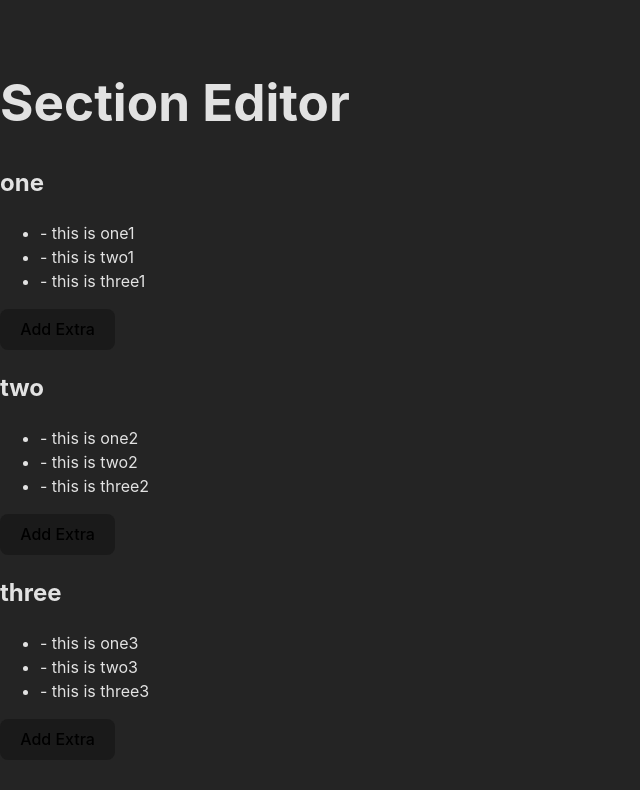
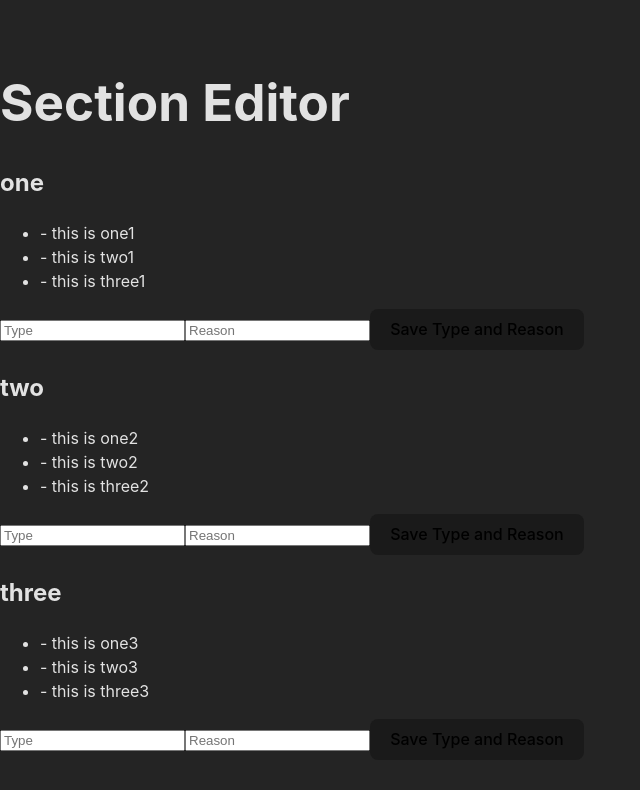
Before and after one commit to umeshvu/react-feb-2025, a React (Vite) app: page / in a window 1280 px wide. Shown: the top 790 px of the page, without its empty margins (0-640 px from the left). Built offline with nearby package versions, Linux system fonts and the light colour scheme; the HTML template or start-up script is replaced by a standard one.

Commit message:
all in one file

```diff
--- a/src/App.jsx
+++ b/src/App.jsx
@@ -1,65 +1,7 @@
 import {useState} from 'react';
-import './App.css'
+import './App.css';
 
-// eslint-disable-next-line react/prop-types
-const SectionList = ({section, items, onSave}) => {
-
-    const [showExtra, setShowExtra] = useState(false);
-    const [type, setType] = useState("");
-    const [reason, setReason] = useState("");
-
-    const handleSave = () => {
-        onSave(section, type, reason);
-        setType("");
-        setReason("");
-        setShowExtra(false);
-    };
-
-    return (
-        <div className="mb-6">
-            <h2 className="text-xl font-semibold mb-2">{section}</h2>
-            <ul className="mb-4">
-                {/* eslint-disable-next-line react/prop-types */}
-                {items.map((item, index) => (
-                    <li key={index} className="ml-4">- {item}</li>
-                ))}
-            </ul>
-            {showExtra ? (
-                <div className="space-y-2">
-                    <input
-                        type="text"
-                        placeholder="Type"
-                        value={type}
-                        onChange={(e) => setType(e.target.value)}
-                        className="border p-2 rounded"
-                    />
-                    <input
-                        type="text"
-                        placeholder="Reason"
-                        value={reason}
-                        onChange={(e) => setReason(e.target.value)}
-                        className="border p-2 rounded"
-                    />
-                    <button
-                        onClick={handleSave}
-                        className="bg-blue-500 text-white p-2 rounded"
-                    >
-                        Save Type and Reason
-                    </button>
-                </div>
-            ) : (
-                <button
-                    onClick={() => setShowExtra(true)}
-                    className="bg-green-500 text-white p-2 rounded"
-                >
-                    Add Extra
-                </button>
-            )}
-        </div>
-    );
-};
-
-const ParentComponent = () => {
+const SectionEditor = () => {
     const initialData = {
         one: ["this is one1", "this is two1", "this is three1"],
         two: ["this is one2", "this is two2", "this is three2"],
@@ -67,27 +9,78 @@ const ParentComponent = () => {
     };
 
     const [data, setData] = useState(initialData);
+    const [inputValues, setInputValues] = useState({});
 
-    const saveExtra = (section, type, reason) => {
-        setData((prevData) => ({
-            ...prevData,
-            [section]: [...prevData[section], `Type: ${type}, Reason: ${reason}`],
+    // Function to handle input changes dynamically for each section
+    const handleInputChange = (section, field, value) => {
+        setInputValues((prev) => ({
+            ...prev,
+            [section]: { ...prev[section], [field]: value },
         }));
+    };
+
+    // Save the "type" and "reason" to the specific section
+    const saveExtra = (section) => {
+        const { type = "", reason = "" } = inputValues[section] || {};
+
+        if (type && reason) {
+            setData((prevData) => ({
+                ...prevData,
+                [section]: [
+                    ...prevData[section],
+                    `Type: ${type}, Reason: ${reason}`,
+                ],
+            }));
+
+            // Clear inputs after saving
+            setInputValues((prev) => ({ ...prev, [section]: { type: "", reason: "" } }));
+        }
     };
 
     return (
         <div className="p-4">
             <h1 className="text-2xl font-bold mb-4">Section Editor</h1>
-            {Object.keys(data).map((key) => (
-                <SectionList
-                    key={key}
-                    section={key}
-                    items={data[key]}
-                    onSave={saveExtra}
-                />
+
+            {Object.keys(data).map((section) => (
+                <div key={section} className="mb-6">
+                    <h2 className="text-xl font-semibold mb-2">{section}</h2>
+
+                    {/* List existing items */}
+                    <ul className="mb-4">
+                        {data[section].map((item, index) => (
+                            <li key={index} className="ml-4">- {item}</li>
+                        ))}
+                    </ul>
+
+                    {/* Input for "type" */}
+                    <input
+                        type="text"
+                        placeholder="Type"
+                        value={inputValues[section]?.type || ""}
+                        onChange={(e) => handleInputChange(section, "type", e.target.value)}
+                        className="border p-2 rounded mr-2"
+                    />
+
+                    {/* Input for "reason" */}
+                    <input
+                        type="text"
+                        placeholder="Reason"
+                        value={inputValues[section]?.reason || ""}
+                        onChange={(e) => handleInputChange(section, "reason", e.target.value)}
+                        className="border p-2 rounded mr-2"
+                    />
+
+                    {/* Save button */}
+                    <button
+                        onClick={() => saveExtra(section)}
+                        className="bg-blue-500 text-white p-2 rounded"
+                    >
+                        Save Type and Reason
+                    </button>
+                </div>
             ))}
         </div>
     );
 };
 
-export default ParentComponent;
+export default SectionEditor;
```
